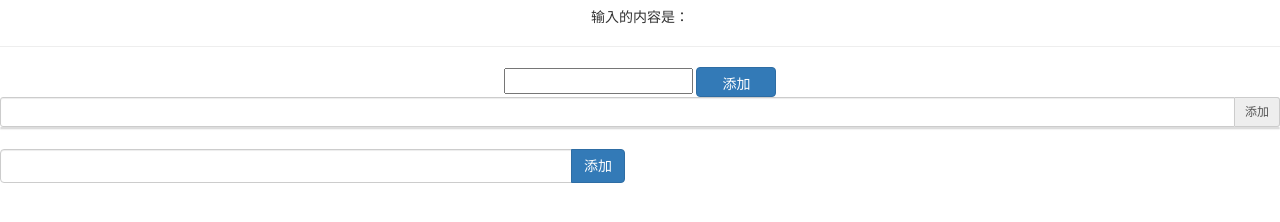
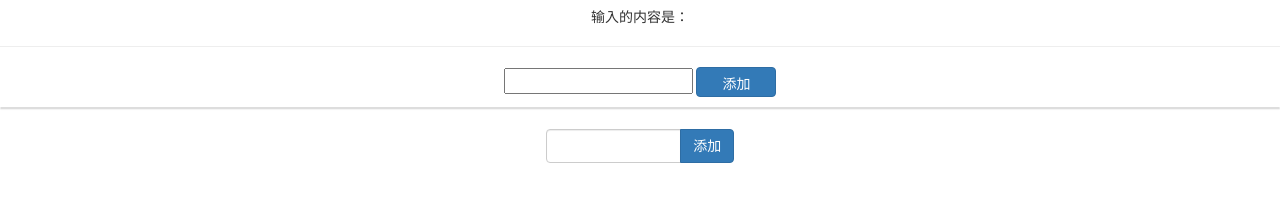
Before and after one commit to fairyly/angularhtml---demo, a plain HTML site: page Angularjs/index.html in a window 1280 px wide. Shown: the part 76-298 px from the top of the page. Drawn offline with Linux system fonts and the light colour scheme.

Commit message:
update form.html

```diff
--- a/Angularjs/index.html
+++ b/Angularjs/index.html
@@ -26,18 +26,20 @@
 		<input type="txt" name="myAddress" ng-model="txt">
         <span ng-show="myForm.myAddress.$error.email">不是一个合法的邮箱地址</span>
 		<button class="btn btn-primary" style="width:80px;height:30px" ng-click="add()">添加</button>
+		<p class=""></p>
+		<!-- <div class="input-group input-group-sm col-md-offset-5 col-md-2">
+		  <input type="text" class="form-control col-md-3" ng-model="txtb">
+		  <span class="input-group-addon" ng-click="addb()">添加</span>
+		</div> -->
 
-		<div class="input-group input-group-sm">
-		  <input type="text" class="form-control" ng-model="txt">
-		  <span class="input-group-addon" ng-click="add()">添加</span>
-		</div>
+		<p class=""></p>
 		<div class="panel panel-default">
 
 		</div>
 		<div class="row">
-		  <div class="col-lg-6">
+		  <div class="col-md-offset-5 col-md-2">
 		    <div class="input-group">
-		    	<input type="text" class="form-control col-lg-6" ng-model="tx">
+		    	<input type="text" class="form-control" ng-model="tx">
 			    <span class="input-group-btn">
 			      <button class="btn btn-primary" type="button" ng-click="ad()">添加</button>
 			    </span>
@@ -58,9 +60,12 @@
         	$scope.names=[];
    			$scope.add=function(){
        			$scope.names.push($scope.txt);
-	        }
+	        };
 	        $scope.ad=function(){
 	       		$scope.names.push($scope.tx);
+	       	};
+	       	$scope.addb=function(){
+	       		$scope.names.push($scope.txb);
 	       	}
 		});
 		// document.getElementsByClassName("list")[0].width="200px";
```
Also changed, not shown: Angularjs/form.html (+2 -2 lines).
